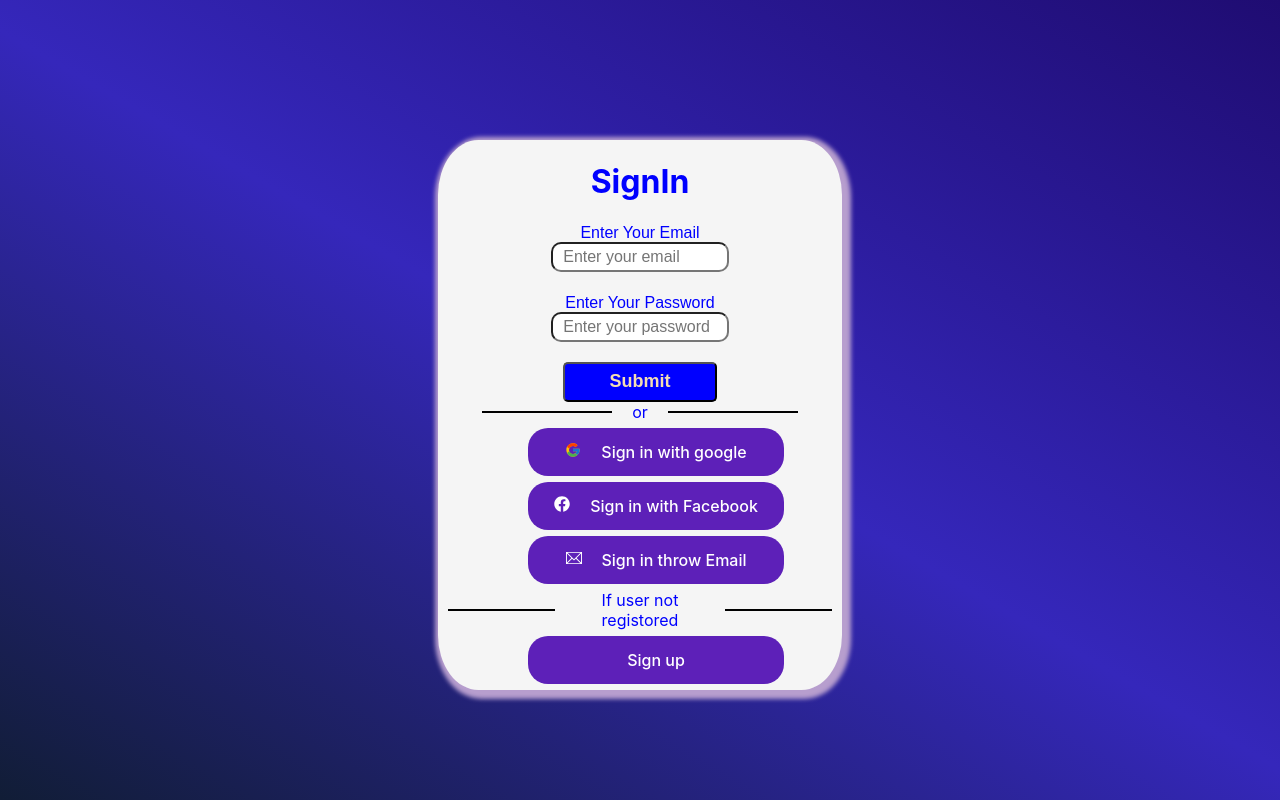
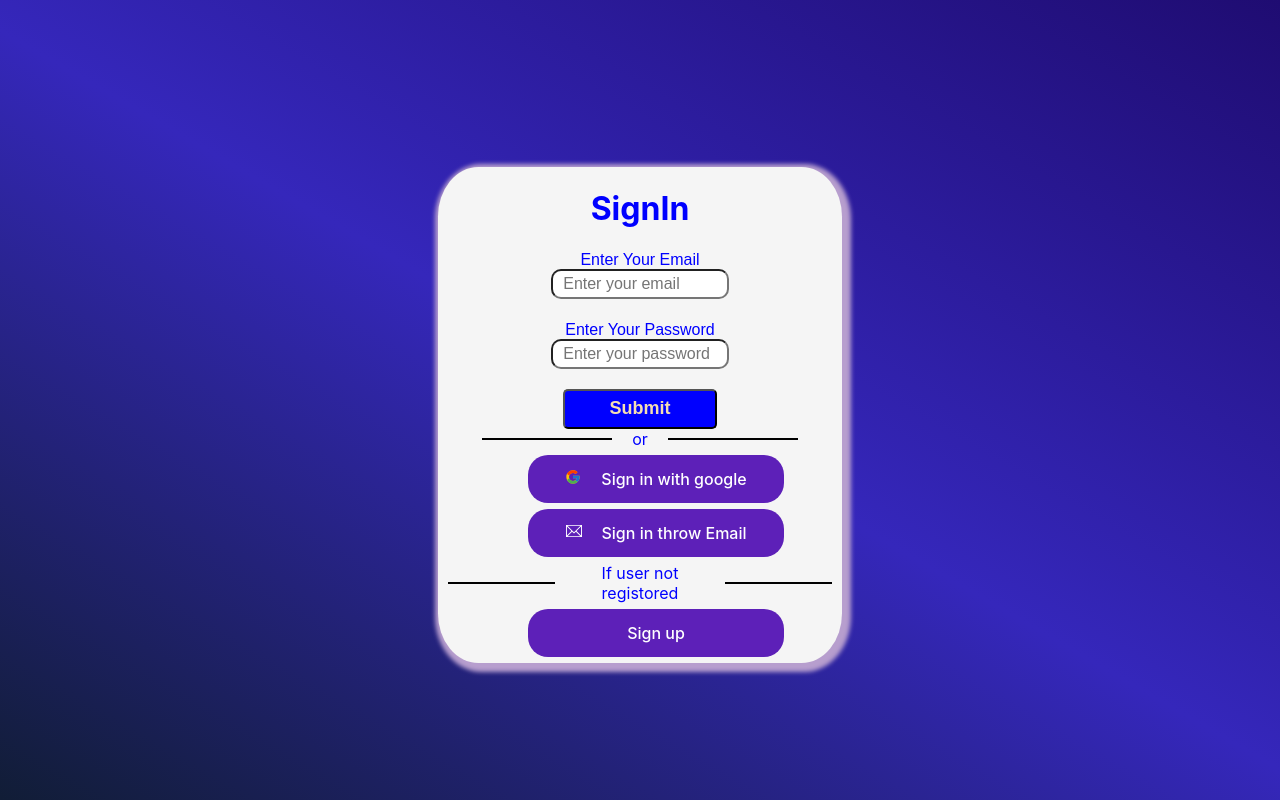
Before and after one commit to 786Shaahid/authFrontend, a React (Create React App) app: page /signin in a window 1280 px wide. Built offline with nearby package versions, Linux system fonts and the light colour scheme; no server answers.

Commit message:
remove facebook authentication

```diff
--- a/src/components/signIn.js
+++ b/src/components/signIn.js
@@ -1,5 +1,5 @@
 import { FcGoogle } from "react-icons/fc";
-import { FaFacebook } from "react-icons/fa";
+// import { FaFacebook } from "react-icons/fa";
 import { TfiEmail } from "react-icons/tfi";
 import { NavLink, useNavigate } from "react-router-dom";
 import { navStyle } from "./navbar";
@@ -22,9 +22,9 @@ export const SignInPage = () => {
      window.open(`${BASE_URL}/api/users/auth/google/callback`,'_self');
   }
 
-  const loginWithFacebook=()=>{
-     window.open(`${BASE_URL}/api/users/auth/facebook/callback`,'_self')
-  }
+  // const loginWithFacebook=()=>{
+  //    window.open(`${BASE_URL}/api/users/auth/facebook/callback`,'_self')
+  // }
 
 
 
@@ -88,14 +88,14 @@ export const SignInPage = () => {
               Sign in with google
           </span>
         </div>
-        <div className="logBtn">
+        {/* <div className="logBtn">
           <span className="margin_right">
             <FaFacebook />
           </span>
           <span className="social_auth" onClick={loginWithFacebook}>
               Sign in with Facebook
           </span>
-        </div>
+        </div> */}
         <div className="logBtn">
           <span className="margin_right">
             <TfiEmail />
--- a/src/components/signUP.js
+++ b/src/components/signUP.js
@@ -1,5 +1,5 @@
 import { FcGoogle } from "react-icons/fc";
-import { FaFacebook } from "react-icons/fa";
+// import { FaFacebook } from "react-icons/fa";
 import { NavLink, useNavigate } from "react-router-dom";
 import { navStyle } from "./navbar";
 import { useState } from "react";
@@ -22,9 +22,9 @@ export const SingUpPage = () => {
     window.open(`${BASE_URL}/api/users/auth/google/callback`,'_self');
  }
 
- const loginWithFacebook=()=>{
-    window.open(`${BASE_URL}/api/users/auth/facebook/callback`,'_self')
- }
+//  const loginWithFacebook=()=>{
+//     window.open(`${BASE_URL}/api/users/auth/facebook/callback`,'_self')
+//  }
 
   const handleFormData = async (e) => {
     e.preventDefault();
@@ -77,14 +77,14 @@ export const SingUpPage = () => {
               Sign in with google
           </span>
         </div>
-        <div className="logBtn">
+        {/* <div className="logBtn">
           <span className="margin_right">
             <FaFacebook />
           </span>
           <span className="social_auth" onClick={loginWithFacebook}>
               Sign in with Facebook
           </span>
-        </div>
+        </div> */}
         <div className="seperator_line">
           <span className="line"> </span>
           <span className="margin_right margin_left">If user registered</span>
```
